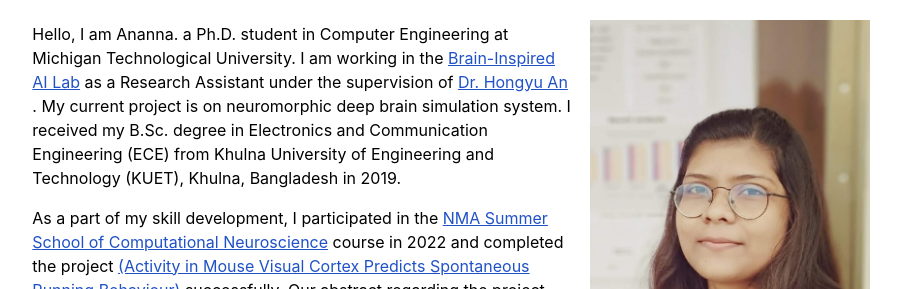
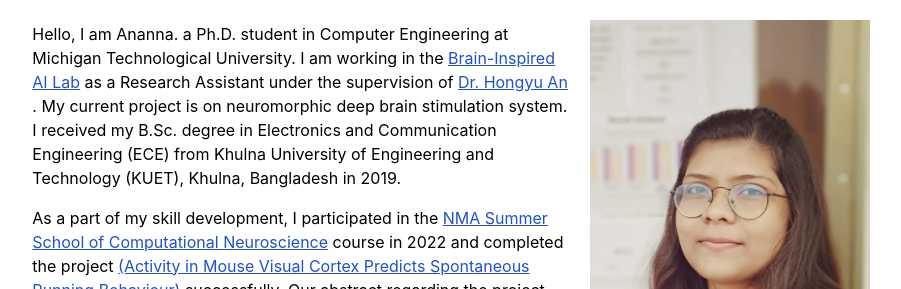
Before and after one commit to Anannabiswas/anannabiswas.github.io, a Jekyll site: the page built from index.md, in a window 1280 px wide and 900 px high. Shown: the part 181-470 px from the top of the window, without its empty margins (189-1090 px from the left). Built offline with Jekyll 4.4.1, drawn with Linux system fonts in a browser that asks for light colours.

Commit message:
index.md

```diff
--- a/index.md
+++ b/index.md
@@ -6,7 +6,7 @@ title: "Ananna Biswas | About"
 
  Hello, I am Ananna. a Ph.D. student in Computer Engineering at Michigan Technological University. I am working in the
  <a href ="https://sites.google.com/mtu.edu/hongyu/home" target="_blank"> Brain-Inspired AI Lab</a> as a Research Assistant under the supervision of
- <a href = "https://sites.google.com/mtu.edu/hongyu/group" target="_blank">Dr. Hongyu An </a>. My current project is on neuromorphic deep brain simulation system. I received my B.Sc. degree in Electronics and Communication Engineering (ECE) from Khulna University of Engineering and Technology (KUET), Khulna, Bangladesh in 2019.
+ <a href = "https://sites.google.com/mtu.edu/hongyu/group" target="_blank">Dr. Hongyu An </a>. My current project is on neuromorphic deep brain stimulation system. I received my B.Sc. degree in Electronics and Communication Engineering (ECE) from Khulna University of Engineering and Technology (KUET), Khulna, Bangladesh in 2019.
 
  As a part of my skill development, I participated in the <a href = "https://compneuro.neuromatch.io/tutorials/intro.html" target="_blank">NMA Summer School of
  Computational Neuroscience</a> course in 2022 and completed the project <a href = "https://anannabiswas.github.io/projects" target="_blank"> (Activity in Mouse Visual
```
